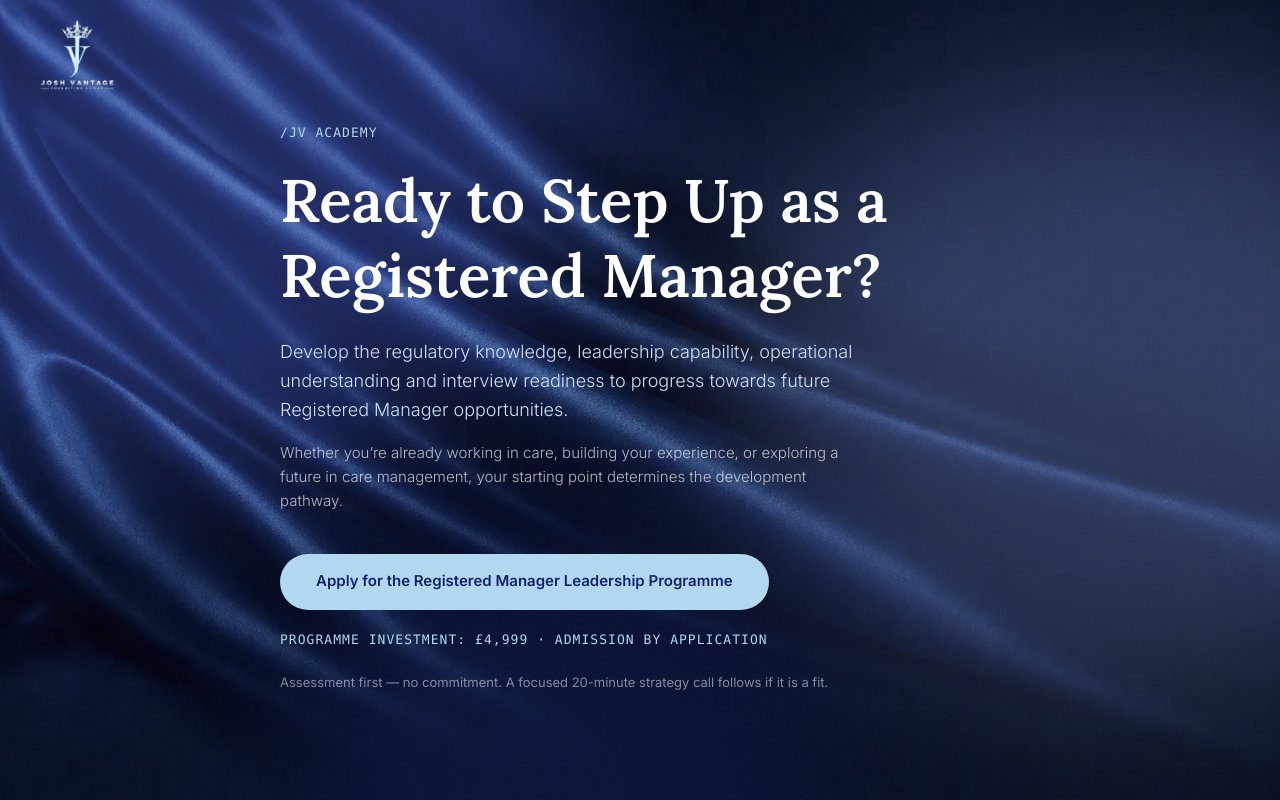
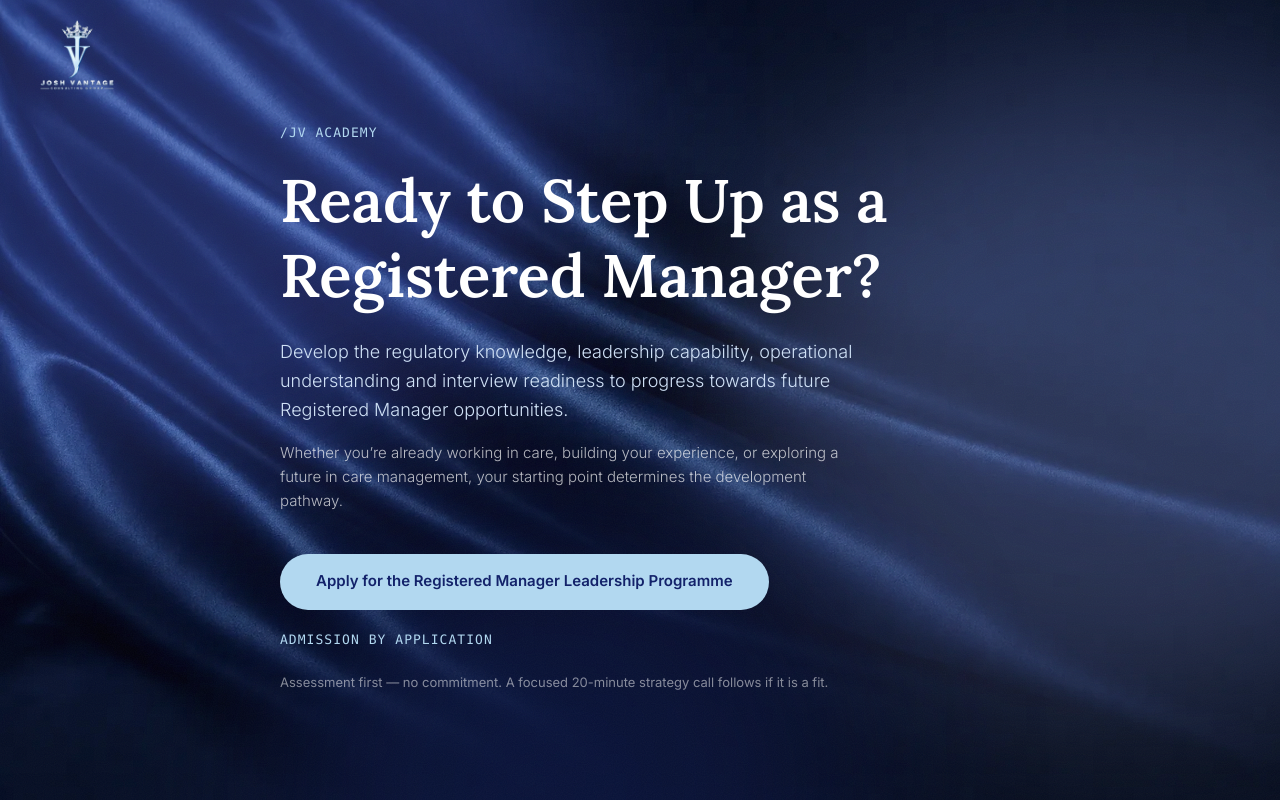
Before and after one commit to Niravana-web/joshvantage, a Next.js app: page /academy in a window 1280 px wide. Shown: the top 800 px of the page. Built offline with nearby package versions, Linux system fonts and the light colour scheme.

Commit message:
Remove £4,999 from Academy hero; price now first appears at Investment section
Co-Authored-By: Claude Fable 5 <noreply@anthropic.com>

```diff
--- a/app/academy/page.tsx
+++ b/app/academy/page.tsx
@@ -55,7 +55,7 @@ export default function AcademyPage() {
           sub="Develop the regulatory knowledge, leadership capability, operational understanding and interview readiness to progress towards future Registered Manager opportunities."
           sub2="Whether you’re already working in care, building your experience, or exploring a future in care management, your starting point determines the development pathway."
           cta="Apply for the Registered Manager Leadership Programme"
-          priceLine="PROGRAMME INVESTMENT: £4,999 · ADMISSION BY APPLICATION"
+          priceLine="ADMISSION BY APPLICATION"
         />
 
         {/* Audience */}
```
